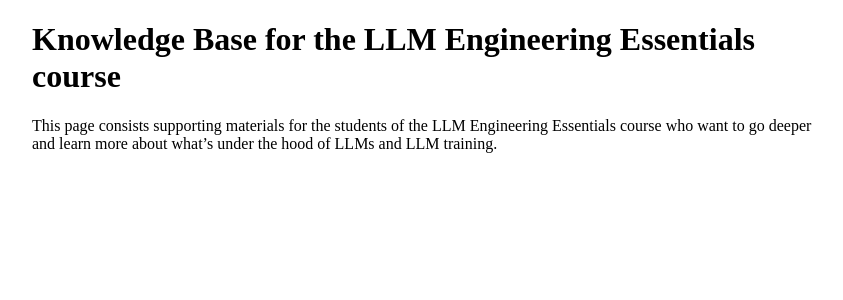
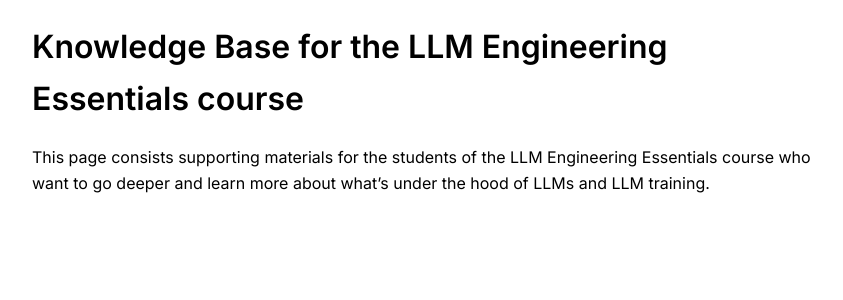
Before and after one commit to Nebius-Academy/knowledge-base, a Jekyll site: the page built from index.md, in a window 1280 px wide. Shown: the top 300 px of the page, without its empty margins (208-1051 px from the left). Built offline with Jekyll 4.4.1, drawn with Linux system fonts in a browser that asks for light colours.

Commit message:
Update default.html

```diff
--- a/_layouts/default.html
+++ b/_layouts/default.html
@@ -4,6 +4,10 @@
     <meta charset="UTF-8">
     <meta name="viewport" content="width=device-width, initial-scale=1.0">
     <title>{{ page.title }}</title>
+
+    <!-- Google Fonts -->
+    <link href="https://fonts.googleapis.com/css2?family=Inter:wght@400;600&display=swap" rel="stylesheet">
+
 
     <!-- MathJax Configuration -->
     <script>
@@ -26,6 +30,19 @@
 
     <!-- Custom Styles -->
     <style>
+        /* Apply font style to the entire body */
+        body {
+            font-family: 'Inter', sans-serif;
+            line-height: 1.6;
+            margin: 0;
+            padding: 0;
+        }
+
+        /* Set paragraph spacing */
+        p {
+            margin-bottom: 1.5em;
+        }
+
         .container {
             max-width: 800px;
             width: 100%;
```
